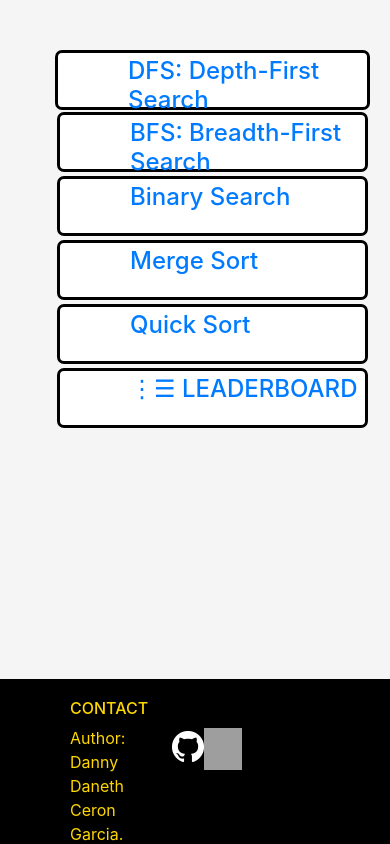
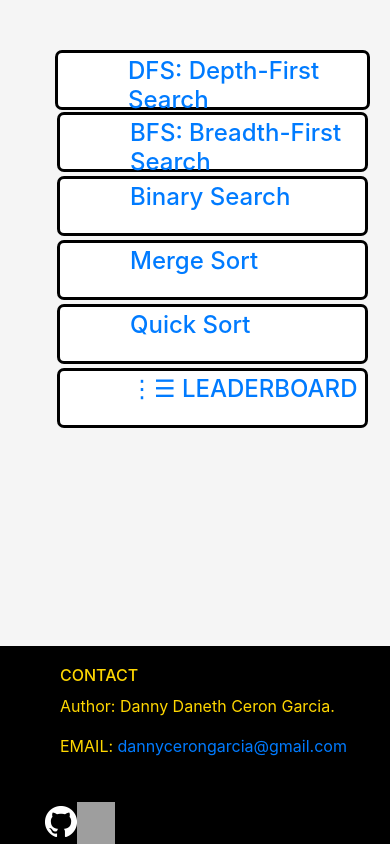
Before and after one commit to dannycerongarcia/algorithms-quiz, a React (Create React App) app in the folder front-end/: page /home in a window 390 px wide. Built offline with nearby package versions, Linux system fonts and the light colour scheme; grey boxes are pictures that could not be loaded.

Commit message:
fixed bootstrap grid sizing for smart phones

```diff
--- a/front-end/src/components/CSS/footer.css
+++ b/front-end/src/components/CSS/footer.css
@@ -1,24 +1,24 @@
 .login-footer{
    position: fixed;
-   height: 150px;
+   /* height: 160px; */
    left: 0;
    bottom: 0;
    width: 100%;
    background-color: white;
    color: blue;
    padding-left: 20px;
-   padding-top: 15px;
+   padding-top: 10px;
    text-align: left;
 }
 .home-footer{
    position: fixed;
-   height: 165px;
+   /* height: 165px; */
    left: 0;
    bottom: 0;
    width: 100%;
    background-color: black;
    color: gold;
-   padding-left: 70px;
+   padding-left: 60px;
    padding-top: 20px;
    text-align: left;
 }
--- a/front-end/src/components/Home.js
+++ b/front-end/src/components/Home.js
@@ -37,12 +37,12 @@ const Home = () => {
             <div className="home-footer">
                 {/* need a better looking footer */}
                 <div className="row">
-                    <div className="col-4">
+                    <div className="col-sm-6 col-lg-3">
                         <h6>CONTACT</h6>
                         <p>Author: Danny Daneth Ceron Garcia.</p>
                         <p>EMAIL: <a href="mailto: dannycerongarcia@gmail.com?subject = Feedback&body = Message">dannycerongarcia@gmail.com</a></p>
                     </div>
-                    <div className="col-4">
+                    <div className="col-sm-6 col-lg-3">
                         <div className="row">
                             <a href="https://github.com/dannycerongarcia"><div className="light-github"></div></a>
                             <a href="https://www.linkedin.com/in/danny-ceron-garcia-1a3553103?challengeId=AQFWhidgrZO1OAAAAXN1knuQKlD_DzHR-4047_hddn46K33CbQwNqTEyf-z_airUyJydnxzNI_rabio5wRQxhkzNz8ESRsVH7A&submissionId=bd72ed4b-c204-2416-9872-cac84400c22e"><div className="linked-in" /></a>
--- a/front-end/src/components/Login.jsx
+++ b/front-end/src/components/Login.jsx
@@ -117,12 +117,12 @@ const Login = ({ dispatch, email, isLoggedIn }) => {
             <div className="login-footer">
                 {/* need a better looking footer */}
                 <div className="row">
-                    <div className="col-4">
+                    <div className="col-lg-4 col-sm-6">
                         <h6>CONTACT</h6>
                         <p>Author: Danny Daneth Ceron Garcia.</p>
                         <p>EMAIL: <a href="mailto: dannycerongarcia@gmail.com?subject = Feedback&body = Message">dannycerongarcia@gmail.com</a></p>
                     </div>
-                    <div className="col-8">
+                    <div className="col-lg-8 col-sm-6">
                         <div className="row">
                             <a href="https://github.com/dannycerongarcia"><div className="dark-github"></div></a>
                             <a href="https://www.linkedin.com/in/danny-ceron-garcia-1a3553103?challengeId=AQFWhidgrZO1OAAAAXN1knuQKlD_DzHR-4047_hddn46K33CbQwNqTEyf-z_airUyJydnxzNI_rabio5wRQxhkzNz8ESRsVH7A&submissionId=bd72ed4b-c204-2416-9872-cac84400c22e"><div className="linked-in"/></a>
--- a/front-end/src/components/Reguister.js
+++ b/front-end/src/components/Reguister.js
@@ -95,12 +95,12 @@ const Reguister =()=>{
         <div className="home-footer">
                 {/* need a better looking footer */}
                 <div className="row">
-                    <div className="col-4">
+                    <div className="col-sm-6 col-lg-4">
                         <h6>CONTACT</h6>
                         <p>Author: Danny Daneth Ceron Garcia.</p>
                         <p>EMAIL: <a href="mailto: dannycerongarcia@gmail.com?subject = Feedback&body = Message">dannycerongarcia@gmail.com</a></p>
                     </div>
-                    <div className="col-8">
+                    <div className="col-sm-6 col-lg-8">
                         <div className="row">
                             <a href="https://github.com/dannycerongarcia"><div className="light-github"></div></a>
                             <a href="https://www.linkedin.com/in/danny-ceron-garcia-1a3553103?challengeId=AQFWhidgrZO1OAAAAXN1knuQKlD_DzHR-4047_hddn46K33CbQwNqTEyf-z_airUyJydnxzNI_rabio5wRQxhkzNz8ESRsVH7A&submissionId=bd72ed4b-c204-2416-9872-cac84400c22e"><div className="linked-in"/></a>
```
